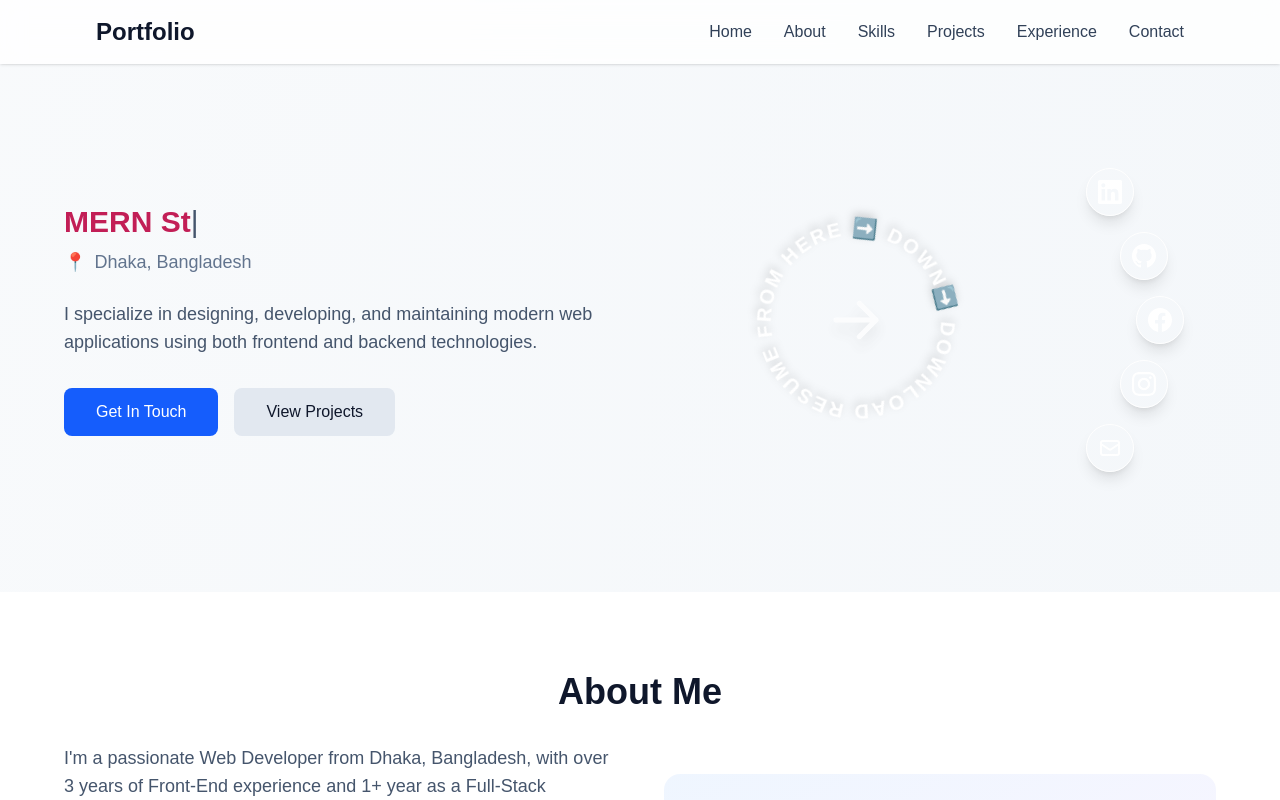
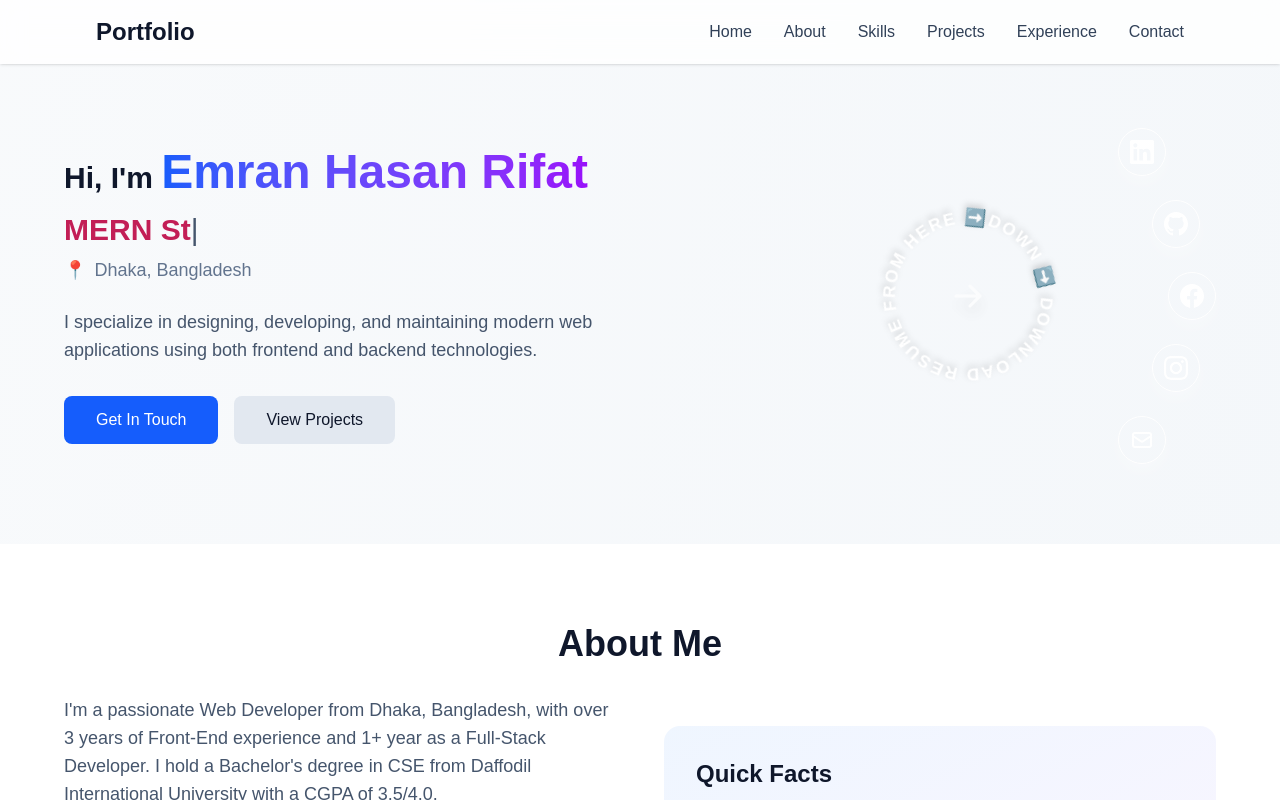
Before and after one commit to EmranRifat/my_portfolio, a Next.js app: page / in a window 1280 px wide. Shown: the top 800 px of the page. Built offline with nearby package versions, Linux system fonts and the light colour scheme.

Commit message:
hero update

```diff
--- a/app/components/Hero.tsx
+++ b/app/components/Hero.tsx
@@ -36,12 +36,12 @@ export default function Hero() {
           {/* Content on the top for mobile, left for desktop */}
 
           <div className="text-center md:text-left order-2 md:order-1">
-            {/* <h1 className="text-3xl sm:text-5xl font-bold text-slate-900 dark:text-white mb-4">
+            <h1 className="text-3xl sm:text-5xl font-bold text-slate-900 dark:text-white mb-4">
               <span className="text-2xl sm:text-3xl"> Hi, I&apos;m </span>
               <span className="text-transparent bg-clip-text bg-gradient-to-r from-blue-600 to-purple-600">
                 Emran Hasan Rifat
               </span>
-            </h1> */}
+            </h1>
             <p className="text-xl sm:text-3xl text-slate-600 dark:text-slate-300 mb-2">
               <span
                 ref={typedElement}
@@ -73,13 +73,13 @@ export default function Hero() {
           </div>
 
           {/* Download Resume Circle - Top on mobile, right on desktop */}
-          <div className="flex flex-col md:flex-row items-center md:items-center gap-2 order-1 md:order-2">
+          <div className="flex flex-col md:flex-row items-center md:items-center gap-2 order-1 md:order-2 md:pl-48">
             <a
               href="/resume.pdf"
               download
-              className="w-56 h-56 sm:w-80 sm:h-80 lg:w-96 lg:h-96 relative flex items-center justify-center cursor-pointer rounded-full transition-all hover:scale-110 hover:-translate-y-2 duration-300 group"
+              className="w-48 h-48 sm:w-56 sm:h-56 lg:w-64 lg:h-64 relative flex items-center justify-center cursor-pointer rounded-full transition-all hover:scale-110 hover:-translate-y-2 duration-300 group"
             >
-              <div className="relative w-40 h-40 sm:w-56 sm:h-56">
+              <div className="relative w-36 h-36 sm:w-42 sm:h-42 lg:w-48 lg:h-48">
                 {/* Spinning Text */}
                 <svg
                   className="absolute inset-0 w-full h-full animate-spin group-hover:animate-none transition-all"
@@ -92,16 +92,16 @@ export default function Hero() {
                       d="M 112, 112 m -85, 0 a 85,85 0 1,1 170,0 a 85,85 0 1,1 -170,0"
                     />
                   </defs>
-                  <text className="text-sm sm:text-base lg:text-xl font-semibold fill-white tracking-widest drop-shadow-lg">
+                  <text className="text-base sm:text-lg lg:text-xl font-semibold fill-white tracking-widest drop-shadow-lg">
                     <textPath href="#circlePath" startOffset="0%">
-                      ➡️ DOWNLOAD RESUME FROM HERE ➡️ DOWNLOAD RESUME FROM HERE
+                      ➡️ DOWNLOAD RESUME FROM HERE ➡️DOWNLOAD RESUME FROM HERE
                     </textPath>
                   </text>
                 </svg>
                 {/* Center Arrow Icon */}
                 <div className="absolute inset-0 flex items-center justify-center">
                   <svg
-                    className="w-12 h-12 sm:w-16 sm:h-16 lg:w-20 lg:h-20 text-white animate-pulse group-hover:animate-bounce drop-shadow-xl"
+                    className="w-8 h-8 sm:w-10 sm:h-10 lg:w-12 lg:h-12 text-white animate-pulse group-hover:animate-bounce drop-shadow-xl"
                     fill="none"
                     stroke="currentColor"
                     viewBox="0 0 24 24"
@@ -118,13 +118,13 @@ export default function Hero() {
             </a>
 
             {/* Social Media Icons - Vertical on right side */}
-            <div className="flex md:flex-col gap-4 items-center justify-center">
+            <div className="flex md:flex-col gap-6 items-center justify-center">
               {/* LinkedIn */}
               <a
                 href="https://linkedin.com/in/yourprofile"
                 target="_blank"
                 rel="noopener noreferrer"
-                className="w-12 h-12 flex items-center justify-center rounded-full border border-white text-white hover:bg-white hover:text-slate-900 transition-all hover:scale-110 shadow-lg ml-[-20px]"
+                className="w-12 h-12 flex items-center justify-center rounded-full border border-white text-white hover:bg-white hover:text-slate-900 transition-all hover:scale-110 shadow-[0_8px_20px_rgba(255,255,255,0.3)] md:ml-[-20px]"
               >
                 <svg
                   className="w-6 h-6"
@@ -140,7 +140,7 @@ export default function Hero() {
                 href="https://github.com/yourusername"
                 target="_blank"
                 rel="noopener noreferrer"
-                className="w-12 h-12 flex items-center justify-center rounded-full border border-white text-white hover:bg-white hover:text-slate-900 transition-all hover:scale-110 shadow-lg ml-12"
+                className="w-12 h-12 flex items-center justify-center rounded-full border border-white text-white hover:bg-white hover:text-slate-900 transition-all hover:scale-110 shadow-[0_8px_20px_rgba(255,255,255,0.3)] md:ml-12"
               >
                 <svg
                   className="w-6 h-6"
@@ -156,7 +156,7 @@ export default function Hero() {
                 href="https://facebook.com/yourprofile"
                 target="_blank"
                 rel="noopener noreferrer"
-                className="w-12 h-12 flex items-center justify-center rounded-full border border-white text-white hover:bg-white hover:text-slate-900 transition-all hover:scale-110 shadow-lg ml-20"
+                className="w-12 h-12 flex items-center justify-center rounded-full border border-white text-white hover:bg-white hover:text-slate-900 transition-all hover:scale-110 shadow-[0_8px_20px_rgba(255,255,255,0.3)] md:ml-20"
               >
                 <svg
                   className="w-6 h-6"
@@ -172,7 +172,7 @@ export default function Hero() {
                 href="https://instagram.com/yourprofile"
                 target="_blank"
                 rel="noopener noreferrer"
-                className="w-12 h-12 flex items-center justify-center rounded-full border border-white text-white hover:bg-white hover:text-slate-900 transition-all hover:scale-110 shadow-lg ml-12"
+                className="w-12 h-12 flex items-center justify-center rounded-full border border-white text-white hover:bg-white hover:text-slate-900 transition-all hover:scale-110 shadow-[0_8px_20px_rgba(255,255,255,0.3)] md:ml-12"
               >
                 <svg
                   className="w-6 h-6"
@@ -186,7 +186,7 @@ export default function Hero() {
               {/* Email */}
               <a
                 href="mailto:your.email@example.com"
-                className="w-12 h-12 flex items-center justify-center rounded-full border border-white text-white hover:bg-white hover:text-slate-900 transition-all hover:scale-110 shadow-lg ml-[-20px]"
+                className="w-12 h-12 flex items-center justify-center rounded-full border border-white text-white hover:bg-white hover:text-slate-900 transition-all hover:scale-110 shadow-[0_8px_20px_rgba(255,255,255,0.3)] md:ml-[-20px]"
               >
                 <svg
                   className="w-6 h-6"
--- a/app/page.tsx
+++ b/app/page.tsx
@@ -11,7 +11,7 @@ import Footer from "./components/Footer";
 
 export default function Home() {
   return (
-    <div className="min-h-screen bg-gradient-to-br from-slate-50 to-slate-100 dark:from-slate-950 dark:to-slate-900">
+    <div className="min-h-screen bg-linear-to-br from-slate-50 to-slate-100 dark:from-slate-950 dark:to-slate-900">
       <Navigation />
       <Hero />
       <About />
```
